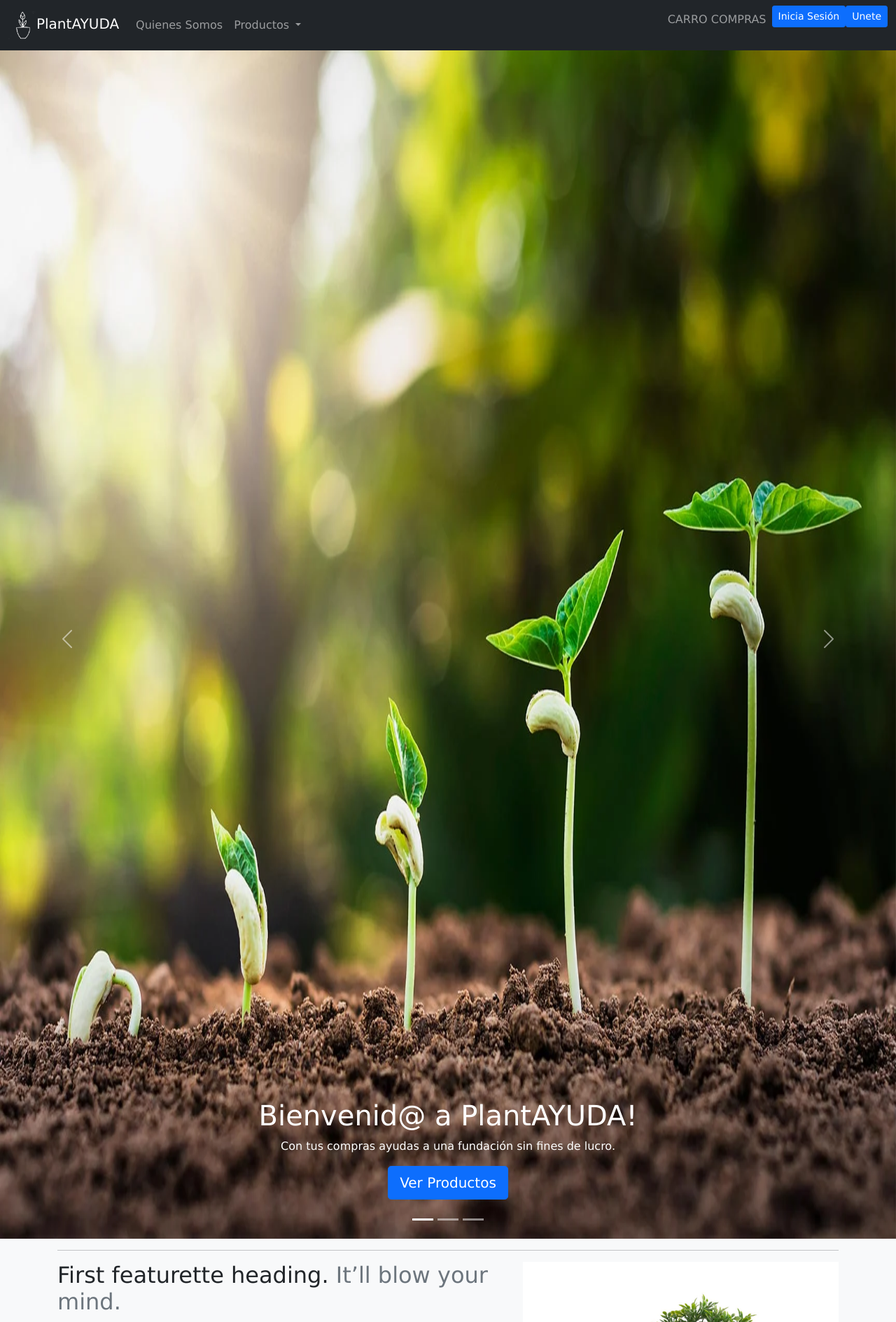
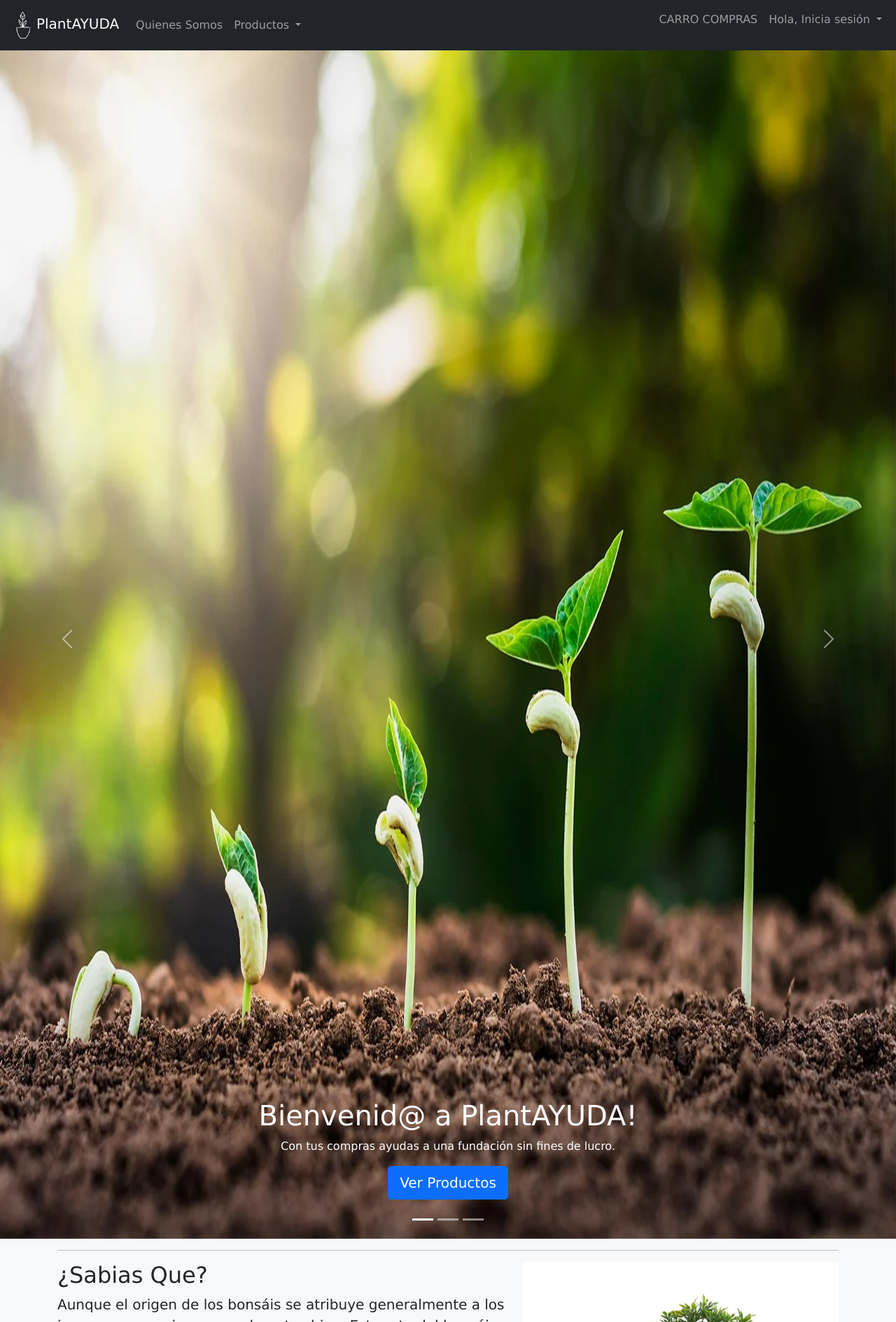
Before and after one commit to niFrizP/PlantAyuda_Django, a Django app: page / in a window 1280 px wide. Shown: the top 1889 px of the page at 70% size. Run offline with Django 4.2, Linux system fonts and the light colour scheme; some libraries are stand-ins or nearby versions.

Commit message:
Cambios en frontend

```diff
--- a/core/templates/core/Inventario/listadoproductos.html
+++ b/core/templates/core/Inventario/listadoproductos.html
@@ -4,7 +4,7 @@
 <div class="b-example-divider"></div>
 <div class="card">
     <div class="d-flex align-items-center p-3 my-3 text-white bg-purple rounded shadow-sm">
-        <h1 class="h6 mb-0 text-white lh-1">Insertar producto</h1>
+        <h1 class="h6 mb-0 text-white lh-1">Listado productos</h1>
     </div>
     <div class="card-body">
         <table class="table table-striped">
@@ -14,6 +14,8 @@
                 <th>Cod. producto</th>
                 <th>Categoria</th>
                 <th>Descripcion</th>
+                <th>Accion</th>
+
             </tr>
             {% for p in producto %}
             <tr>
@@ -22,6 +24,7 @@
                 <td>{{ p.cod_producto }}</td>
                 <td>{{ p.categoria }}</td>
                 <td>{{ p.descripcion}}</td>
+
 
                 <td>
                     <a href="{% url 'modificarproductos' p.id %}">Modificar</a>
--- a/core/templates/core/base.html
+++ b/core/templates/core/base.html
@@ -13,7 +13,6 @@
             <link rel="stylesheet" href="{% static 'core/' %}css/bootstrap.min.css" type="text/css">
             <link rel="stylesheet" href="{% static 'core/' %}js/bootstrap.bundle.min.js" type="text/css">
             <link rel="stylesheet" href="{% static 'core/' %}css/estilo.css" type="text/css">
-            <link rel="stylesheet" href="{% static 'core/' %}css/estilosidebar.css" type="text/css">
             <link rel="stylesheet" href="{% static 'core/' %}css/carrusel.css" type="text/css">
             <style>
                 .bd-placeholder-img {
@@ -68,20 +67,22 @@
                                     CARRO COMPRAS
                                 </a>
                             </li>
-                            </li>
                             <li class="nav-item">
                                 {% if user.is_authenticated %}
                                     <li class="nav-item dropdown">
-                                            <a class="nav-link dropdown-toggle" href="#" id="navbarSupportedContent" role="button" data-bs-toggle="dropdown" aria-expanded="false">Usuario: {{user.username}} </a>
+                                        <a class="nav-link dropdown-toggle" href="#" id="navbarSupportedContent" role="button" data-bs-toggle="dropdown" aria-expanded="false">Hola, {{user.username}} </a>
                                         <ul class="dropdown-menu" aria-labelledby="navbarDropdown">
                                             <li><a href="{% url 'logout' %}" class="dropdown-item">Cerrar Sesión</a></li>
                                     </li>
                                 {% else %}
-                                        <li class="nav-item">
-                                            <a class="btn btn-lg btn-primary btn-sm" href="{% url 'login' %}">Inicia Sesión</a>
-                                        </li>
-                                        <li class="nav-item">
-                                            <a class="btn btn-lg btn-primary btn-sm" href="{% url 'registro' %}">Unete</a>
+                                    <li class="nav-item dropdown">
+                                        <a href="#" class="nav-link dropdown-toggle" id="navbarDropdown" role="button" data-bs-toggle="dropdown" aria-expanded="false">
+                                            Hola, Inicia sesión
+                                        </a>
+                                        <ul class="dropdown-menu" aria-labelledby="navbarDropdown">
+                                            <li><a href="{% url 'login' %}" class="dropdown-item">Inicia Sesión</a></li>
+                                            <li><a href="{% url 'registro' %}" class="dropdown-item">Registrate</a></li>
+                                        </ul>
                                     </li>
                                 {% endif %}
                             </li>
--- a/core/templates/core/home.html
+++ b/core/templates/core/home.html
@@ -57,13 +57,12 @@
     </div>
     <div class="container marketing">
 
-      <!-- Three columns of text below the carousel -->
       <hr class="featurette-divider">
 
       <div class="row featurette">
         <div class="col-md-7">
-          <h2 class="featurette-heading">First featurette heading. <span class="text-muted">It’ll blow your mind.</span></h2>
-          <p class="lead">Some great placeholder content for the first featurette here. Imagine some exciting prose here.</p>
+          <h2 class="featurette-heading">¿Sabias Que?</h2>
+          <p class="lead">Aunque el origen de los bonsáis se atribuye generalmente a los japoneses, su origen es realmente chino. Este arte del bonsái ya era practicado por los monjes y la clase noble de China en el año 600 después de Cristo.</p>
         </div>
         <div class="col-md-5">
           <img class="bd-placeholder-img bd-placeholder-img-lg featurette-image img-fluid mx-auto" width="500" height="500" src="{% static 'core/' %}imagen/arbusto1.jfif" role="img" aria-label="Placeholder: 500x500" preserveAspectRatio="xMidYMid slice" focusable="false"><title>Placeholder</title><rect width="100%" height="100%" fill="#eee"/><text x="50%" y="50%" fill="#aaa" dy=".3em"></text></img>
@@ -75,8 +74,8 @@
 
       <div class="row featurette">
         <div class="col-md-7 order-md-2">
-          <h2 class="featurette-heading">Oh yeah, it’s that good. <span class="text-muted">See for yourself.</span></h2>
-          <p class="lead">Another featurette? Of course. More placeholder content here to give you an idea of how this layout would work with some actual real-world content in place.</p>
+          <h2 class="featurette-heading">Todo para tu jardín</h2>
+          <p class="lead">Nuestra tienda online PlantaAyuda es el lugar ideal donde encontrar todo para tener siempre perfecto tu jardín, con gran variedad de maquinaria de jardín como motosierras, cortadoras de pasto, tractores u orilladoras, para la organización existen bodegas de jardín en muchos tamaños, decoración de jardín con miles de opciones en figuras decorativas, fuentes de agua, maceteros, plantas artificiales o plantas naturales y otros insumos como árboles, flores, plantas, semillas y trampas, entre otros.</p>
         </div>
         <div class="col-md-5 order-md-1">
           <img class="bd-placeholder-img bd-placeholder-img-lg featurette-image img-fluid mx-auto" width="500" height="500" src="{% static 'core/' %}imagen/herramientas1.jpeg" role="img" aria-label="Placeholder: 500x500" preserveAspectRatio="xMidYMid slice" focusable="false"><title>Placeholder</title><rect width="100%" height="100%" fill="#eee"/><text x="50%" y="50%" fill="#aaa" dy=".3em"></text></img>
@@ -84,20 +83,6 @@
         </div>
       </div>
 
-      <hr class="featurette-divider">
-
-      <div class="row featurette">
-        <div class="col-md-7">
-          <h2 class="featurette-heading">And lastly, this one. <span class="text-muted">Checkmate.</span></h2>
-          <p class="lead">And yes, this is the last block of representative placeholder content. Again, not really intended to be actually read, simply here to give you a better view of what this would look like with some actual content. Your content.</p>
-        </div>
-        <div class="col-md-5">
-          <img class="bd-placeholder-img bd-placeholder-img-lg featurette-image img-fluid mx-auto" width="500" height="500" src="{% static 'core/' %}imagen/tierra1.jpg" role="img" aria-label="Placeholder: 500x500" preserveAspectRatio="xMidYMid slice" focusable="false"><title>Placeholder</title><rect width="100%" height="100%" fill="#eee"/><text x="50%" y="50%" fill="#aaa" dy=".3em"></text></img>
-
-        </div>
-      </div>
-
-      <hr class="featurette-divider">
 
     </div>
   </main>
--- a/core/templates/core/jardineria.html
+++ b/core/templates/core/jardineria.html
@@ -13,6 +13,7 @@
     <a href="{% url 'flores' %}">Flores</a>
     <a href="{% url 'macetero' %}">Maceteros</a>
 </div>
+
 <hr class="featurette-divider">
 <div class="content">
     <h2>NUESTROS PRODUCTOS DE JARDINERIA</h2>
--- a/core/views.py
+++ b/core/views.py
@@ -51,7 +51,6 @@ def listadoproductos(request):
     }
     return render(request,'core/Inventario/listadoproductos.html', data)
 
-    return render(request, 'core/inventario/insertarproductos.html',data)
 def modificarproductos(request, id):
     productos = Producto.objects.get(id=id)
     data = {
@@ -82,6 +81,7 @@ def insertarproductos(request):
             data['mensaje'] = "Añadido Exitosamente!"
     return render(request, 'core/Inventario/insertarproductos.html' ,data)
 
+
 class ProductoViewSet(viewsets.ModelViewSet):
     queryset = Producto.objects.all()
     serializer_class = ProductoSerializer
```
Also changed, not shown: db.sqlite3. Lines whose indentation alone changed are shown as unchanged.
